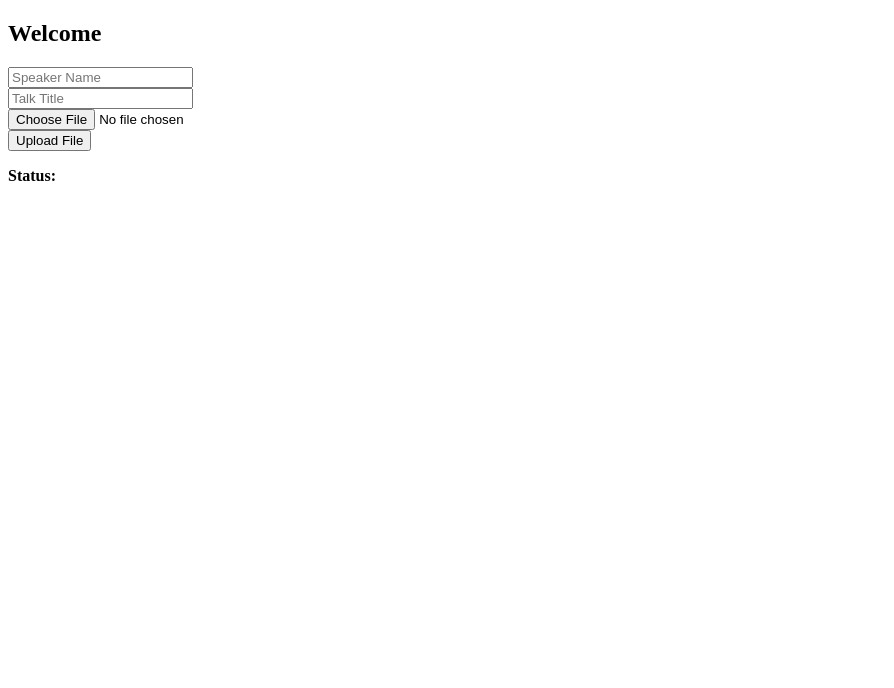
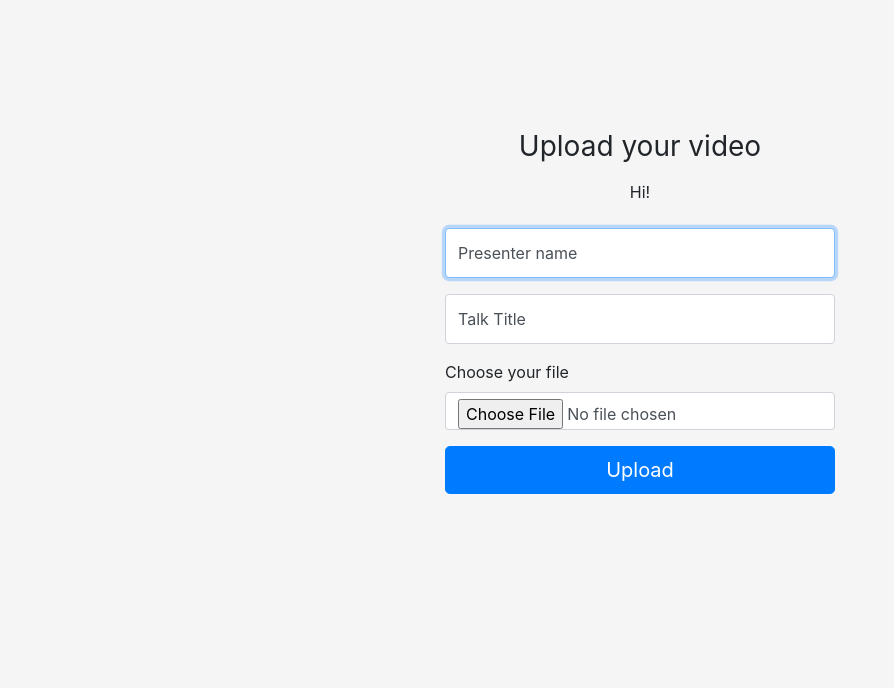
Before and after one commit to thepatrick/azure-dropbox, a website built with Parcel: page frontend/index.html in a window 1280 px wide. Shown: the whole page, without its empty margins (0-894 px from the left). Built offline with nearby package versions, Linux system fonts and the light colour scheme.

Commit message:
Bootstrap to make slightly prettier

```diff
--- a/frontend/index.html
+++ b/frontend/index.html
@@ -6,18 +6,33 @@
   </head>
 
   <body>
+    <div class="form-signin">
+      <div class="text-center mb-4">
+        <!-- <img class="mb-4" src="/docs/4.5/assets/brand/bootstrap-solid.svg" alt="" width="72" height="72"> -->
+        <h1 class="h3 mb-3 font-weight-normal">Upload your video</h1>
+        <p>Hi!</p>
+      </div>
 
-    <h2>Welcome</h2>
+      <div class="form-label-group">
+        <input type="text" id="speaker-name" class="form-control" placeholder="Presenter name" required autofocus>
+        <label for="speaker-name">Presenter name</label>
+      </div>
 
-    <input type="text" id="speaker-name" placeholder="Speaker Name" /><br>
-    <input type="text" id="talk-title" placeholder="Talk Title" /><br>
-    <input type="file" id="file-input" /><br>
-    <button id="select-button">Upload File</button>
+      <div class="form-label-group">
+        <input type="text" id="talk-title" class="form-control" placeholder="Talk title" required>
+        <label for="speaker-name">Talk Title</label>
+      </div>
 
-    <p><b>Status:</b></p>
-    <p id="status" style="height:160px; width: 593px; overflow: scroll;" />
+      <div class="form-group">
+        <label for="talk-input">Choose your file</label>
+        <input type="file" id="file-input" class="form-control" placeholder="Pick your video" required>
+      </div>
+
+      <button class="btn btn-lg btn-primary btn-block" id="select-button">Upload</button>
+
+      <p id="status" style="height:160px; width: 593px; overflow: scroll;" />
+    </form>
 
     <script src="src/index.ts"></script>
-
   </body>
 </html>
--- a/frontend/package.json
+++ b/frontend/package.json
@@ -13,6 +13,7 @@
   "author": "",
   "license": "ISC",
   "devDependencies": {
+    "@fortawesome/fontawesome-free": "^5.14.0",
     "@typescript-eslint/eslint-plugin": "^3.8.0",
     "@typescript-eslint/parser": "^3.8.0",
     "eslint": "^7.6.0",
@@ -23,7 +24,10 @@
     "typescript": "^3.9.7"
   },
   "dependencies": {
-    "@azure/storage-blob": "^12.2.0-preview.1"
+    "@azure/storage-blob": "^12.2.0-preview.1",
+    "bootstrap": "^4.5.2",
+    "jquery": "^3.5.1",
+    "popper.js": "^1.16.1"
   },
   "browserslist": [
     "last 1 Edge version",
--- /dev/null
+++ b/frontend/src/css/frontend.css
@@ -0,0 +1,141 @@
+
+
+.bd-placeholder-img {
+  font-size: 1.125rem;
+  text-anchor: middle;
+  -webkit-user-select: none;
+  -moz-user-select: none;
+  -ms-user-select: none;
+  user-select: none;
+}
+
+@media (min-width: 768px) {
+  .bd-placeholder-img-lg {
+    font-size: 3.5rem;
+  }
+}
+
+
+html,
+body {
+  height: 100%;
+}
+
+body {
+  display: -ms-flexbox;
+  display: flex;
+  -ms-flex-align: center;
+  align-items: center;
+  padding-top: 40px;
+  padding-bottom: 40px;
+  background-color: #f5f5f5;
+}
+
+.form-signin {
+  width: 100%;
+  max-width: 420px;
+  padding: 15px;
+  margin: auto;
+}
+
+.form-label-group {
+  position: relative;
+  margin-bottom: 1rem;
+}
+
+.form-label-group input,
+.form-label-group label {
+  height: 3.125rem;
+  padding: .75rem;
+}
+
+.form-label-group label {
+  position: absolute;
+  top: 0;
+  left: 0;
+  display: block;
+  width: 100%;
+  margin-bottom: 0; /* Override default `<label>` margin */
+  line-height: 1.5;
+  color: #495057;
+  pointer-events: none;
+  cursor: text; /* Match the input under the label */
+  border: 1px solid transparent;
+  border-radius: .25rem;
+  transition: all .1s ease-in-out;
+}
+
+.form-label-group input::-webkit-input-placeholder {
+  color: transparent;
+}
+
+.form-label-group input::-moz-placeholder {
+  color: transparent;
+}
+
+.form-label-group input:-ms-input-placeholder {
+  color: transparent;
+}
+
+.form-label-group input::-ms-input-placeholder {
+  color: transparent;
+}
+
+.form-label-group input::placeholder {
+  color: transparent;
+}
+
+.form-label-group input:not(:-moz-placeholder-shown) {
+  padding-top: 1.25rem;
+  padding-bottom: .25rem;
+}
+
+.form-label-group input:not(:-ms-input-placeholder) {
+  padding-top: 1.25rem;
+  padding-bottom: .25rem;
+}
+
+.form-label-group input:not(:placeholder-shown) {
+  padding-top: 1.25rem;
+  padding-bottom: .25rem;
+}
+
+.form-label-group input:not(:-moz-placeholder-shown) ~ label {
+  padding-top: .25rem;
+  padding-bottom: .25rem;
+  font-size: 12px;
+  color: #777;
+}
+
+.form-label-group input:not(:-ms-input-placeholder) ~ label {
+  padding-top: .25rem;
+  padding-bottom: .25rem;
+  font-size: 12px;
+  color: #777;
+}
+
+.form-label-group input:not(:placeholder-shown) ~ label {
+  padding-top: .25rem;
+  padding-bottom: .25rem;
+  font-size: 12px;
+  color: #777;
+}
+
+/* Fallback for Edge
+-------------------------------------------------- */
+@supports (-ms-ime-align: auto) {
+  .form-label-group {
+    display: -ms-flexbox;
+    display: flex;
+    -ms-flex-direction: column-reverse;
+    flex-direction: column-reverse;
+  }
+
+  .form-label-group label {
+    position: static;
+  }
+
+  .form-label-group input::-ms-input-placeholder {
+    color: #777;
+  }
+}
```
Also changed, not shown: frontend/src/index.ts (+7 -0 lines), 1 other file.
